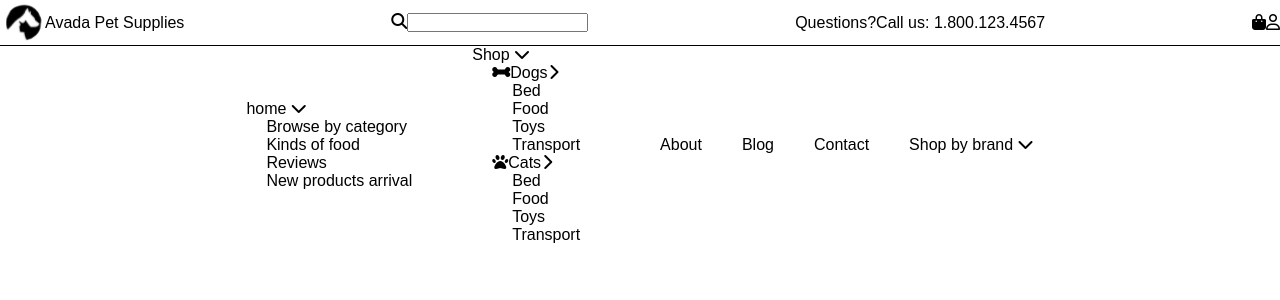
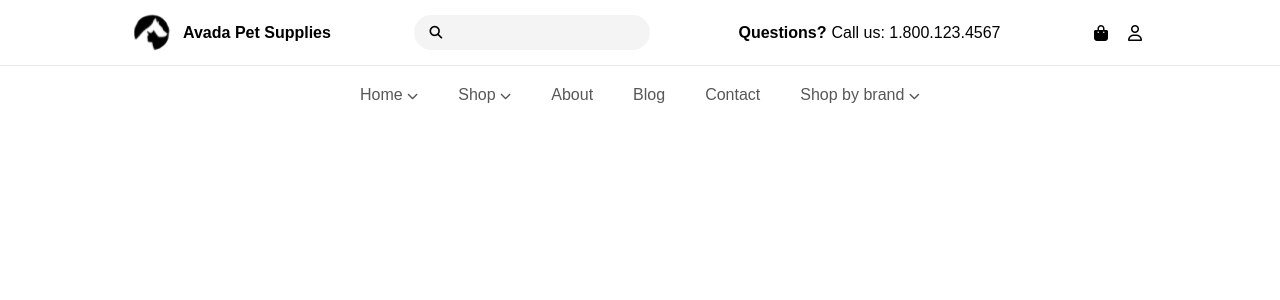
Before and after one commit to Broadcodes/proj-html-vuejs, a Vue app: page / in a window 1280 px wide. Shown: the top 300 px of the page. Built offline with nearby package versions, Linux system fonts and the light colour scheme.

Commit message:
HEADER: Creazione dell'header inferiore

```diff
--- a/src/App.vue
+++ b/src/App.vue
@@ -39,5 +39,7 @@ body {
   font-family: sans-serif;
 }
 
-#app {}
+#app {
+  cursor: url('@/assets/img/cursor.png'), auto;
+}
 </style>
--- a/src/components/HeaderAreaBottom.vue
+++ b/src/components/HeaderAreaBottom.vue
@@ -1,8 +1,8 @@
 <template>
   <div class="navBar">
-    <ul class="firstMenu">
-      <li>home <i class="fa-solid fa-chevron-down"></i>
-        <ul class="secondMenu">
+    <ul>
+      <li>Home <i class="fa-solid fa-chevron-down"></i>
+        <ul id="listHome">
           <li>Browse by category</li>
           <li>Kinds of food</li>
           <li>Reviews</li>
@@ -10,17 +10,17 @@
         </ul>
       </li>
       <li>Shop <i class="fa-solid fa-chevron-down"></i>
-        <ul class="secondMenu">
-          <li><i class="fa-solid fa-bone"></i>Dogs<i class="fa-solid fa-chevron-right"></i>
-            <ul class="thirdMenu">
+        <ul id="listShop">
+          <li><i class="fa-solid fa-bone"></i>Dogs<i class="fa-solid fa-chevron-down"></i>
+            <ul id="categoryDogs">
               <li>Bed</li>
               <li>Food</li>
               <li>Toys</li>
               <li>Transport</li>
             </ul>
           </li>
-          <li><i class="fa-solid fa-paw"></i>Cats<i class="fa-solid fa-chevron-right"></i>
-            <ul class="thirdMenu">
+          <li><i class="fa-solid fa-paw"></i>Cats<i class="fa-solid fa-chevron-down"></i>
+            <ul id="categoryCats">
               <li>Bed</li>
               <li>Food</li>
               <li>Toys</li>
@@ -32,7 +32,14 @@
       <li>About</li>
       <li>Blog</li>
       <li>Contact</li>
-      <li>Shop by brand <span><i class="fa-solid fa-chevron-down"></i></span></li>
+      <li>Shop by brand <span><i class="fa-solid fa-chevron-down"></i></span>
+        <ul id="listBrand">
+          <li>Bed</li>
+          <li>Food</li>
+          <li>Toys</li>
+          <li>Transport</li>
+        </ul>
+      </li>
     </ul>
   </div>
 </template>
@@ -45,17 +52,80 @@ export default {
 
 <style lang="scss" scoped>
 .navBar {
+  padding: 20px;
+  color: rgb(87, 87, 87);
+  cursor: pointer;
 
-  .firstMenu {
+  i {
+    font-size: 0.7rem;
+  }
+
+  .showMenu {
+    display: block !important;
+  }
+
+  // Menu principale [Menu - Shop - About - Blog - Contact - Shop by brand]
+  &>ul {
     display: flex;
     justify-content: center;
-    align-items: center;
 
-    li {
+    &>li {
       margin: 0 20px;
       list-style-type: none;
+      position: relative;
+
+      // Menu secondario: Aree in grigio scuro
+      &>ul {
+        margin-top: 10px;
+        border-radius: 10px;
+        background-color: rgb(237, 237, 237);
+        padding: 5px;
+        list-style-type: none;
+        position: absolute;
+        left: 0px;
+        width: 15vw;
+        display: none;
+
+        li {
+          border-radius: 5px;
+          padding: 6px;
+          font-size: 0.9rem;
+
+          // Sottocategorie del Dogs e del Cats
+          ul {
+            list-style-type: none;
+            display: none;
+            margin-top: 10px;
+
+            li {
+              margin-left: 30px;
+
+              &:hover {
+                background-color: rgb(237, 237, 237);
+              }
+            }
+          }
+
+          &:hover {
+            background-color: rgb(246, 246, 246);
+
+          }
+        }
+      }
+
+      #listShop li i {
+        margin: 0 10px;
+      }
+
+      // #listHome,
+      // #listShop,
+      // #listBrand,
+      // #categoryDogs,
+      // #categoryCats {
+      //   display: block;
+      // }
+
     }
   }
-
 }
 </style>
--- a/src/components/HeaderAreaTop.vue
+++ b/src/components/HeaderAreaTop.vue
@@ -28,12 +28,57 @@ export default {
     display: flex;
     justify-content: space-between;
     align-items: center;
-    border-bottom: 1px solid #000;
+    border-bottom: 1px solid #eaeaea;
+    padding: 10px 10%;
 
     .logo {
         display: flex;
         justify-content: center;
         align-items: center;
+
+        img{
+            margin-right: 10px;
+        }
+
+        p{
+            font-weight: 600;
+        }
+    }
+
+    .areaSearch{
+        background-color: #f3f4f3;
+        border-radius: 20px;
+        width: 23%;
+        padding: 5px 10px;
+
+        input{
+            width: calc(100% - 15%);
+            height: 25px;
+            border: none;
+            background-color: #f3f4f3;
+            margin-left: 5px;
+            outline: none;
+        }
+
+        i{
+            font-size: 0.8rem;
+            margin: 0 5px;
+        }
+    }
+
+    & > p{
+        span{
+            font-weight: 600;
+            padding: 0 5px;
+        }
+    }
+
+    .areaIconShopAccount{
+        i{
+            margin: 5px;
+            padding: 5px;
+            cursor: pointer;
+        }
     }
 }
 </style>
```
Also changed, not shown: src/assets/img/cursor.png (added).
